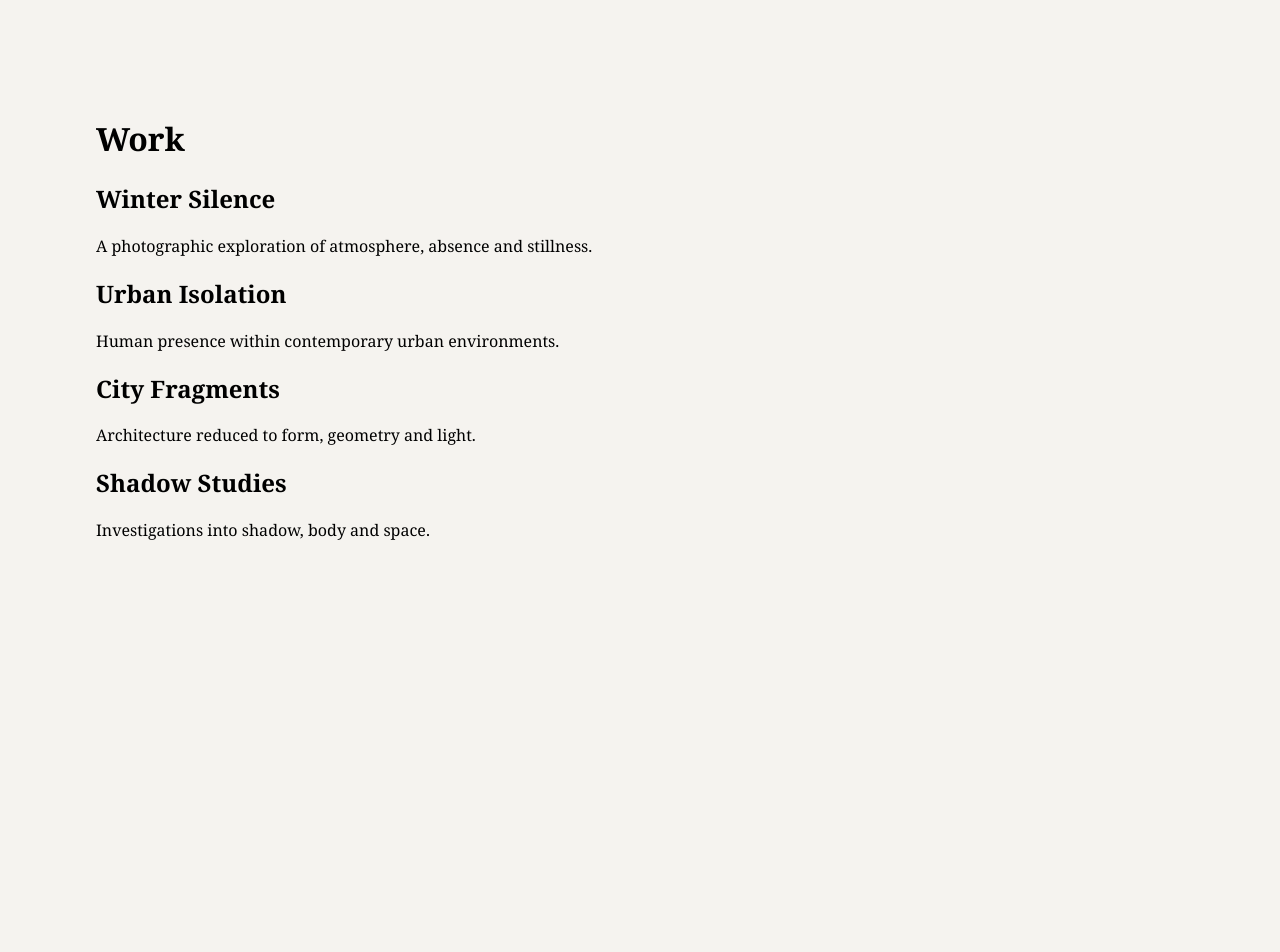
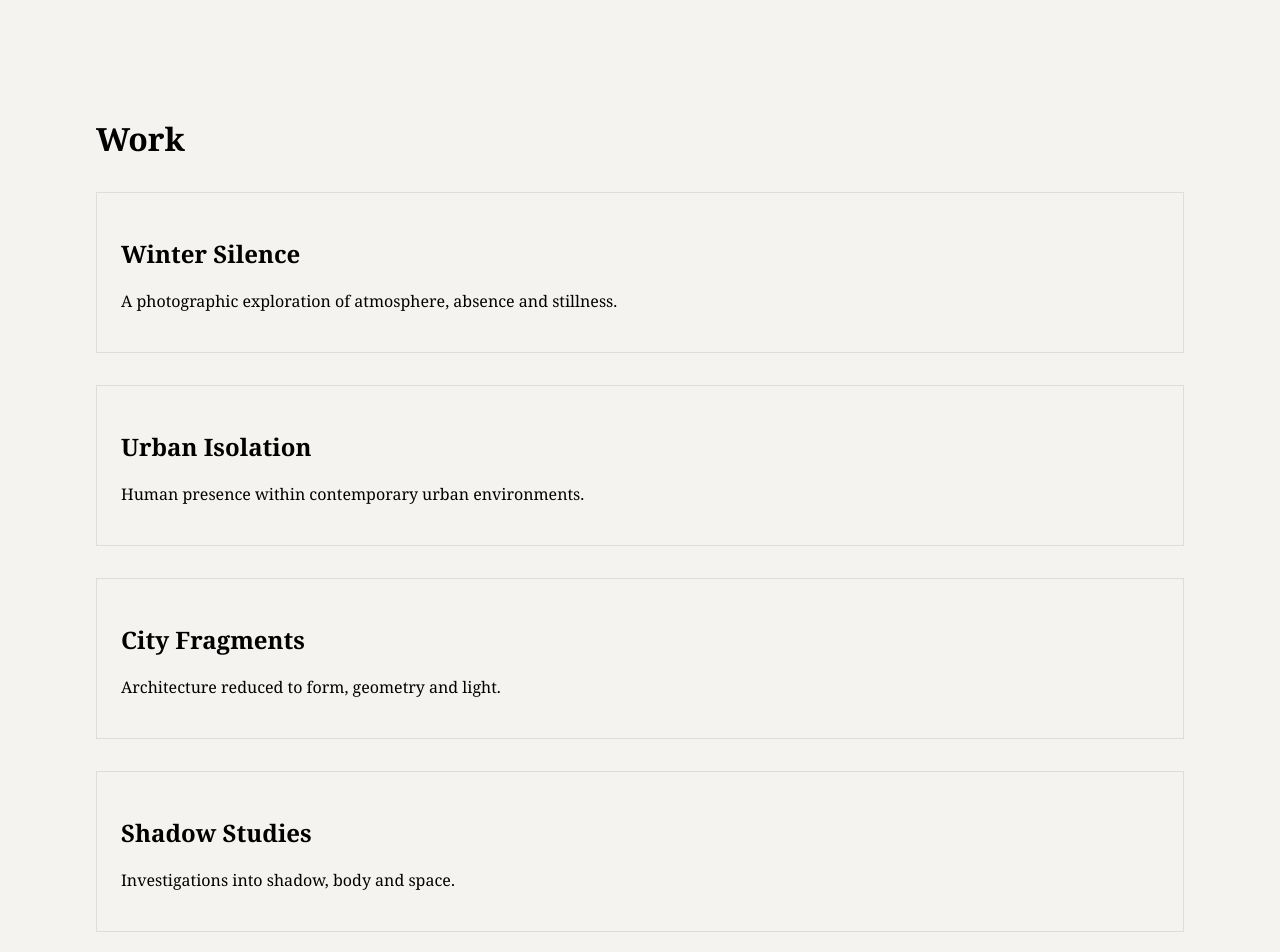
Before and after one commit to JensDDNN/jens-domela-portfolio, a Next.js app: page /work in a window 1280 px wide. Shown: the top 952 px of the page. Before the commit the page ends 800 px from the top, so only its background shows below. Built offline with nearby package versions, Linux system fonts and the light colour scheme.

Commit message:
Refactor Work component to use Link for projects

```diff
--- a/app/work/page.tsx
+++ b/app/work/page.tsx
@@ -1,19 +1,81 @@
+import Link from "next/link";
+
 export default function Work() {
   return (
-    <main style={{ padding: "4rem" }}>
+    <main style={{ padding: "4rem", maxWidth: "1200px", margin: "0 auto" }}>
       <h1>Work</h1>
 
-      <h2>Winter Silence</h2>
-      <p>A photographic exploration of atmosphere, absence and stillness.</p>
+      <div
+        style={{
+          display: "grid",
+          gap: "2rem",
+          marginTop: "2rem",
+        }}
+      >
+        <Link
+          href="/work/winter-silence"
+          style={{
+            textDecoration: "none",
+            color: "inherit",
+            padding: "1.5rem",
+            border: "1px solid #ddd",
+          }}
+        >
+          <h2>Winter Silence</h2>
+          <p>
+            A photographic exploration of atmosphere,
+            absence and stillness.
+          </p>
+        </Link>
 
-      <h2>Urban Isolation</h2>
-      <p>Human presence within contemporary urban environments.</p>
+        <Link
+          href="/work/urban-isolation"
+          style={{
+            textDecoration: "none",
+            color: "inherit",
+            padding: "1.5rem",
+            border: "1px solid #ddd",
+          }}
+        >
+          <h2>Urban Isolation</h2>
+          <p>
+            Human presence within contemporary urban
+            environments.
+          </p>
+        </Link>
 
-      <h2>City Fragments</h2>
-      <p>Architecture reduced to form, geometry and light.</p>
+        <Link
+          href="/work/city-fragments"
+          style={{
+            textDecoration: "none",
+            color: "inherit",
+            padding: "1.5rem",
+            border: "1px solid #ddd",
+          }}
+        >
+          <h2>City Fragments</h2>
+          <p>
+            Architecture reduced to form,
+            geometry and light.
+          </p>
+        </Link>
 
-      <h2>Shadow Studies</h2>
-      <p>Investigations into shadow, body and space.</p>
+        <Link
+          href="/work/shadow-studies"
+          style={{
+            textDecoration: "none",
+            color: "inherit",
+            padding: "1.5rem",
+            border: "1px solid #ddd",
+          }}
+        >
+          <h2>Shadow Studies</h2>
+          <p>
+            Investigations into shadow,
+            body and space.
+          </p>
+        </Link>
+      </div>
     </main>
   );
 }
```
